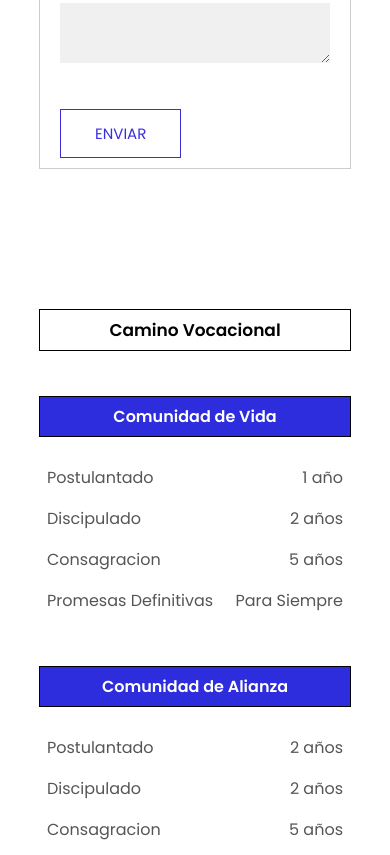
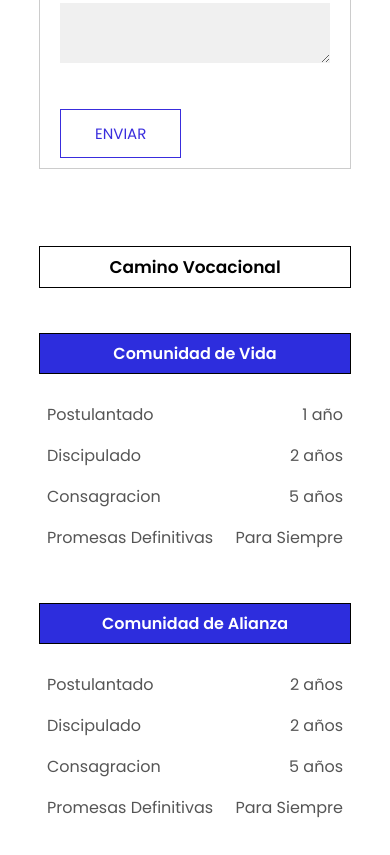
Before and after one commit to nicolle-chm/Shalom_Webpage, a plain HTML site: page blog.html in a window 390 px wide. Shown: the part 1772-2627 px from the top of the page. Drawn offline with Linux system fonts and the light colour scheme.

Commit message:
Update style.css

```diff
--- a/style.css
+++ b/style.css
@@ -601,6 +601,9 @@ nav .fa{
         .sub-header h1{
             font-size:24px;
         }
+        .right-container {
+            margin-top: -20%;
+        }
     }
 
     /*-------------------contact us page-----------------*/
```
